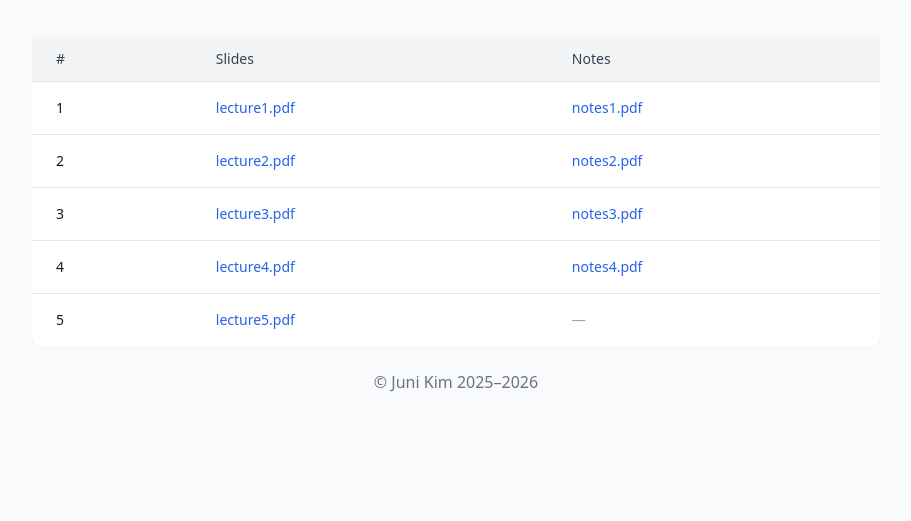
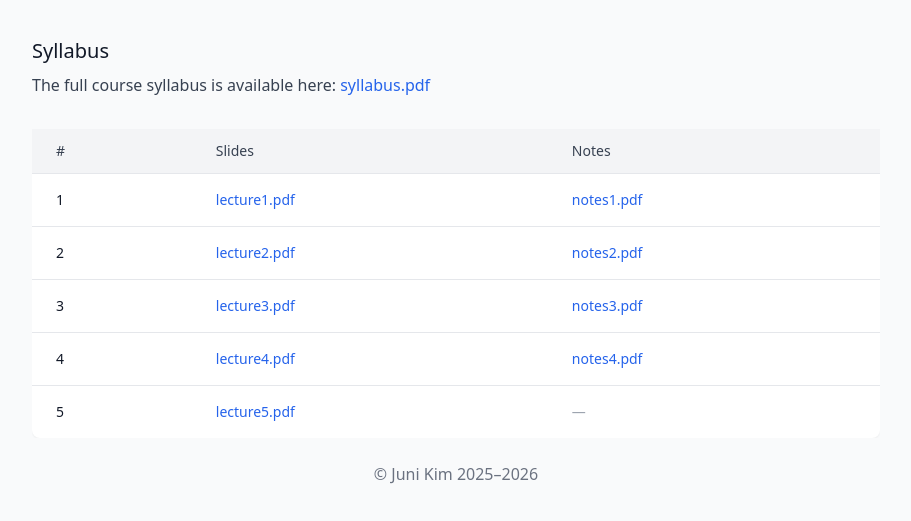
Before and after one commit to junikimm717/fls-lectures, a plain HTML site: page index.html in a window 1280 px wide. Shown: the part 119-640 px from the top of the page, without its empty margins (184-1095 px from the left). Drawn offline with nearby package versions, Linux system fonts and the light colour scheme.

Commit message:
add syllabus here

```diff
--- a/index.html
+++ b/index.html
@@ -23,6 +23,21 @@
           </a>
         </p>
       </header>
+
+      <section class="mb-8">
+        <h2 class="text-lg sm:text-xl font-medium mb-2">
+          Syllabus
+        </h2>
+        <p class="text-sm sm:text-base text-gray-700">
+          The full course syllabus is available here:
+          <a
+            href="syllabus.pdf"
+            class="text-blue-600 hover:underline"
+          >
+            syllabus.pdf
+          </a>
+        </p>
+      </section>
 
       <div class="overflow-x-auto">
         <table class="w-full border-collapse bg-white shadow-sm rounded-lg text-base sm:text-sm">
```
Also changed, not shown: 2 other files.
